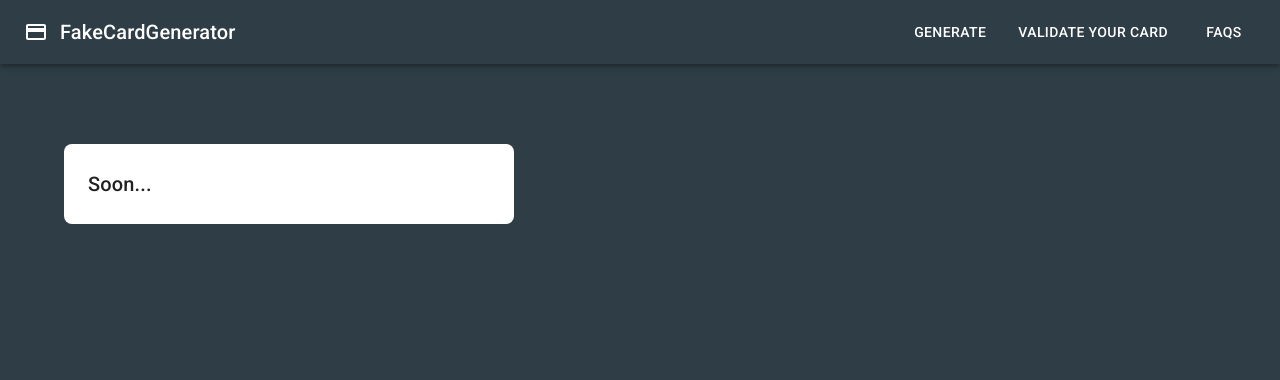
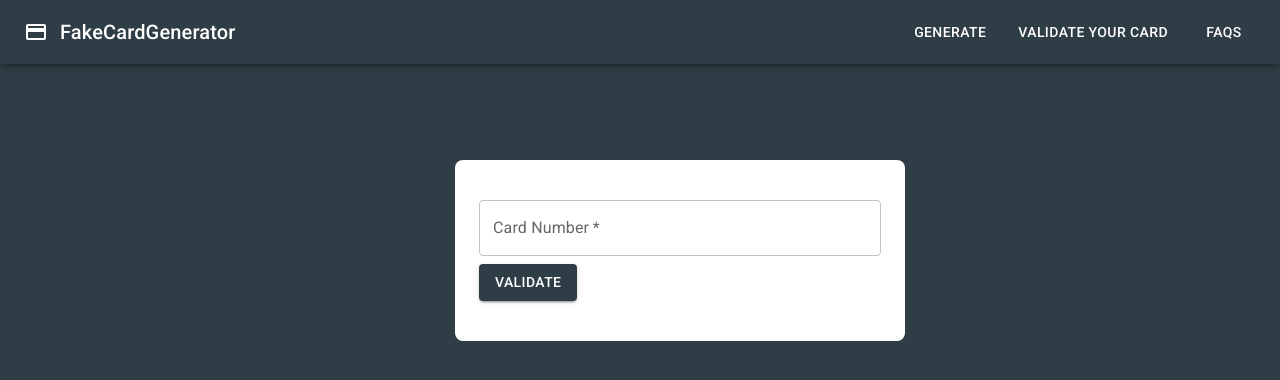
Before and after one commit to ernestocisnero/fake-creditCard-generator, a React (Vite) app: page /validate-card in a window 1280 px wide. Shown: the top 380 px of the page. Built offline with nearby package versions, Linux system fonts and the light colour scheme.

Commit message:
add validate card number

```diff
--- a/src/components/CardData.tsx
+++ b/src/components/CardData.tsx
@@ -3,7 +3,6 @@ import CreditCardIcon from "@mui/icons-material/CreditCard";
 import { useForm } from "../hooks";
 import { useContext } from "react";
 import { UserContext } from "../context";
-import { IUser } from "../interfaces";
 
 export const CardData = () => {
     const { name, lastName, onInputChange, onReset } = useForm({
--- a/src/components/FAQs.tsx
+++ b/src/components/FAQs.tsx
@@ -22,7 +22,7 @@ export const FAQs = () => {
           sx={{
             backgroundColor: "white",
             padding: 3,
-            marginLeft: { xs: 5, sm: 10 },
+            marginLeft: { sm: 10 },
             marginTop: { xs: 12, sm: 20 },
             borderRadius: 2,
             width: { xs: 300, sm: 450 },
@@ -43,7 +43,7 @@ export const FAQs = () => {
           sx={{
             backgroundColor: "white",
             padding: 3,
-            marginLeft: { xs: 5, sm: 10 },
+            marginLeft: { sm: 10 },
             marginTop: { xs: 2, sm: 20 },
             borderRadius: 2,
             width: { xs: 300, sm: 450 },
--- a/src/components/NavBar.tsx
+++ b/src/components/NavBar.tsx
@@ -10,7 +10,6 @@ export const NavBar = () => {
 
     const themed = useTheme();
     const matches = useMediaQuery( themed.breakpoints.down("sm") );
-    console.log("This match",matches);
 
     return (
         <AppBar
--- a/src/components/ValidateCard.tsx
+++ b/src/components/ValidateCard.tsx
@@ -1,42 +1,85 @@
-import { Box, Grid, Typography } from '@mui/material';
-import { useEffect } from 'react';
+import { Alert, Box, Button, Grid, Snackbar, TextField, Typography } from '@mui/material';
+import { useEffect, useState } from 'react';
 import { LuhnAlgorithm } from '../helpers';
 
 export const ValidateCard = () => {
+
+  const [ numberInput, setNumberInput ] = useState<any>({ num:"" });
+
+  const [ message, setMessage ] = useState<any>({});
+
+  const [ open, setOpen ] = useState(false);
+
+  const handleSubmit = (event:React.FormEvent<HTMLFormElement>)=>{
+    event.preventDefault();
+    const validation = LuhnAlgorithm( numberInput.num );
+    setMessage( validation );
+    setOpen(true);
+  }
+
+  const handleInput = ( event:any )=>{
+    setNumberInput({ ...numberInput, num: event.target.value });
+  }
 
   return (
     <Box
       sx={{
         display: "flex",
-        flexDirection: "column",
+        justifyContent:"center",
+        alignContent:"center",
         width: "100vw",
         height: "100vh",
         backgroundColor: "primary.main",
       }}
     >
-      <Grid
-        container
-        spacing={{ xs: 2, md: 2 }}
-        columns={{ xs: 2, sm: 2, md: 12 }}
-      >
+      <form onSubmit={ handleSubmit }>
         <Grid
           container
           sx={{
             backgroundColor: "white",
             padding: 3,
-            marginLeft: { xs: 5, sm: 10 },
-            marginTop: { xs: 20, sm: 20 },
+            marginLeft: { sm: 10 },
+            marginTop: { xs: 12, sm: 20 },
             borderRadius: 2,
             width: { xs: 300, sm: 450 },
           }}
         >
-          <Typography variant="h6" component="h6">Soon...</Typography>
-          <p>
+          <Grid item xs={12} sx={{ mt: 2 }}>
+            <TextField
+              required
+              label="Card Number"
+              type="text"
+              placeholder="1234 5678 9012 3456"
+              name="num"
+              value={ numberInput.num }
+              onChange={ handleInput }
+              fullWidth
+            />
+          </Grid>
 
-          </p>
+          <Grid container spacing={0} sx={{ mb: 2, mt: 1 }}>
+            <Grid item xs={12} sm={8}>
+              <Button
+                type="submit"
+                variant="contained"
+              >
+                Validate
+              </Button>
+            </Grid>
+          </Grid>
+        </Grid>
+      </form>
 
-        </Grid>
-      </Grid>
+      <Snackbar
+      open={open}>
+        {
+        ( message.errorCode === 0 )?
+        <Alert severity="success" onClose={() => { setOpen( !open ) }}>The credit card number is valid !</Alert>
+                                  :
+          <Alert severity="error" onClose={() => { setOpen( !open ) }}>The credit card number is not valid — check it out!</Alert>
+        }
+
+      </Snackbar>
     </Box>
   )
 }
--- a/src/helpers/LuhnAlgorithm.ts
+++ b/src/helpers/LuhnAlgorithm.ts
@@ -9,16 +9,6 @@ export const LuhnAlgorithm = (cardNumber: number): Object => {
         .map((num) => {
             return Number(num);
         });
-
-    //Check digits on credit card
-    if (cardNumberArray.length !== 16) {
-        //Return -1 if the credit card number has not 16 digits.
-        cardValidation = {
-            errorCode: -1,
-            info: 'The credit card number has not 16 digits.',
-        };
-        return cardValidation;
-    }
 
     for (let i = 0; i < cardNumberArray.length; i += 2) {
         cardNumberArray[i] = cardNumberArray[i] * 2;
```
